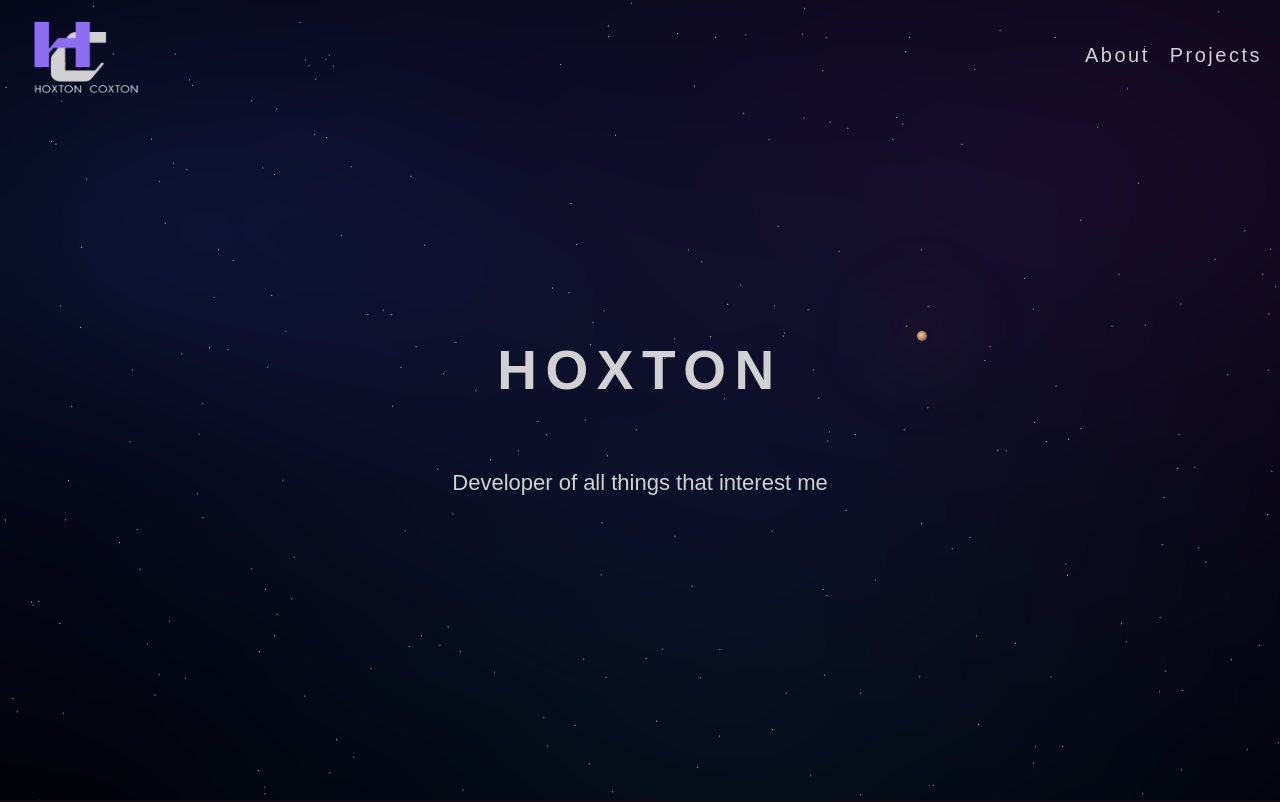
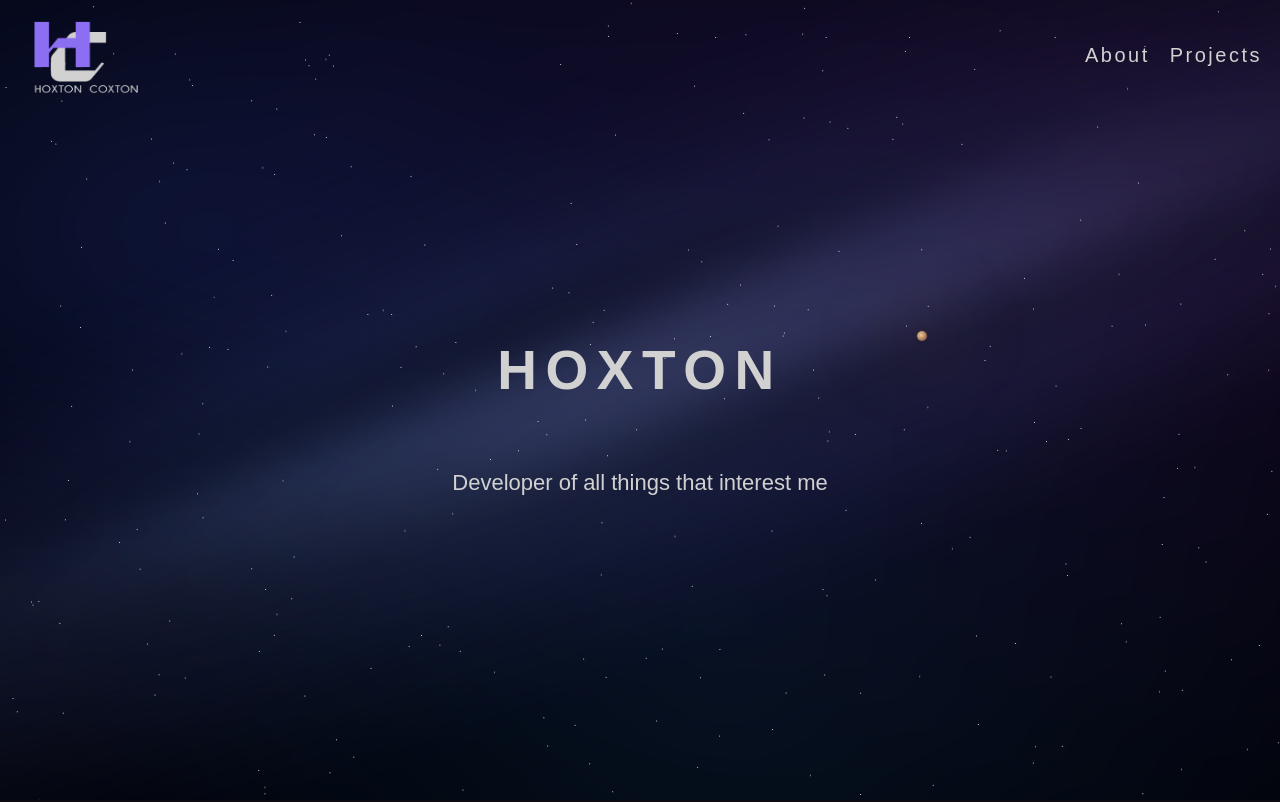
Before and after one commit to Coxton/HoxfolioReact, a Next.js app: page / in a window 1280 px wide. Shown: the top 802 px of the page. Built offline with nearby package versions, Linux system fonts and the light colour scheme; a web font is replaced by a local one.

Commit message:
Added Milkyway to starfield

```diff
--- a/src/components/Starfield/StarField.module.scss
+++ b/src/components/Starfield/StarField.module.scss
@@ -35,11 +35,87 @@
     filter: blur(45px);
 }
 
+.milkyWay {
+    position: absolute;
+    inset: -35%;
+    z-index: 1;
+    overflow: hidden;
+    transform: rotate(-22deg) scale(1.15);
+    opacity: 0.9;
 
+    &::before {
+        content: "";
+        position: absolute;
+        inset: 0;
+
+        background:
+            radial-gradient(
+                ellipse 48% 19% at 50% 48%,
+                rgba(185, 202, 240, 0.13) 0%,
+                rgba(112, 143, 207, 0.1) 28%,
+                rgba(76, 99, 173, 0.055) 52%,
+                transparent 100%
+            ),
+            radial-gradient(
+                ellipse 35% 12% at 36% 47%,
+                rgba(113, 146, 224, 0.15) 0%,
+                rgba(86, 104, 191, 0.07) 48%,
+                transparent 100%
+            ),
+            radial-gradient(
+                ellipse 32% 13% at 68% 52%,
+                rgba(155, 122, 213, 0.12) 0%,
+                rgba(95, 85, 173, 0.055) 48%,
+                transparent 100%
+            ),
+            linear-gradient(
+                180deg,
+                transparent 34%,
+                rgba(70, 93, 160, 0.025) 43%,
+                rgba(151, 171, 221, 0.065) 49%,
+                rgba(108, 125, 194, 0.045) 54%,
+                transparent 66%
+            );
+
+        filter: blur(30px);
+    }
+
+    &::after {
+        content: "";
+        position: absolute;
+        inset: 0;
+
+        background:
+            radial-gradient(
+                ellipse 28% 3.5% at 46% 43%,
+                rgba(1, 3, 12, 0.48) 0%,
+                rgba(2, 4, 16, 0.25) 52%,
+                transparent 100%
+            ),
+            radial-gradient(
+                ellipse 38% 4% at 61% 54%,
+                rgba(1, 3, 12, 0.4) 0%,
+                rgba(2, 4, 16, 0.18) 55%,
+                transparent 100%
+            ),
+            radial-gradient(
+                ellipse 17% 5% at 30% 51%,
+                rgba(2, 4, 15, 0.3) 0%,
+                transparent 100%
+            ),
+            radial-gradient(
+                ellipse 30% 8% at 52% 50%,
+                rgba(151, 175, 231, 0.07) 0%,
+                transparent 100%
+            );
+
+        filter: blur(13px);
+    }
+}
 
 .sunGlow {
     position: absolute;
-    z-index: 1;
+    z-index: 2;
 
     width: 180px;
     height: 180px;
@@ -61,7 +137,7 @@
 
 .sun {
     position: absolute;
-    z-index: 1;
+    z-index: 2;
 
     width: 10px;
     height: 10px;
@@ -85,14 +161,12 @@
         0 0 14px rgba(180, 105, 75, 0.035);
 }
 
-
-
 .small,
 .medium,
 .large {
     position: absolute;
     inset: 0;
-    z-index: 2;
+    z-index: 3;
 }
 
 .small::before,
--- a/src/components/Starfield/StarField.tsx
+++ b/src/components/Starfield/StarField.tsx
@@ -28,6 +28,7 @@ export default function StarField() {
     return (
         <div className={styles.starField} aria-hidden="true">
             <div className={styles.nebula} />
+            <div className={styles.milkyWay} />
             <div className={styles.sunGlow} />
             <div className={styles.sun} />
 
```
